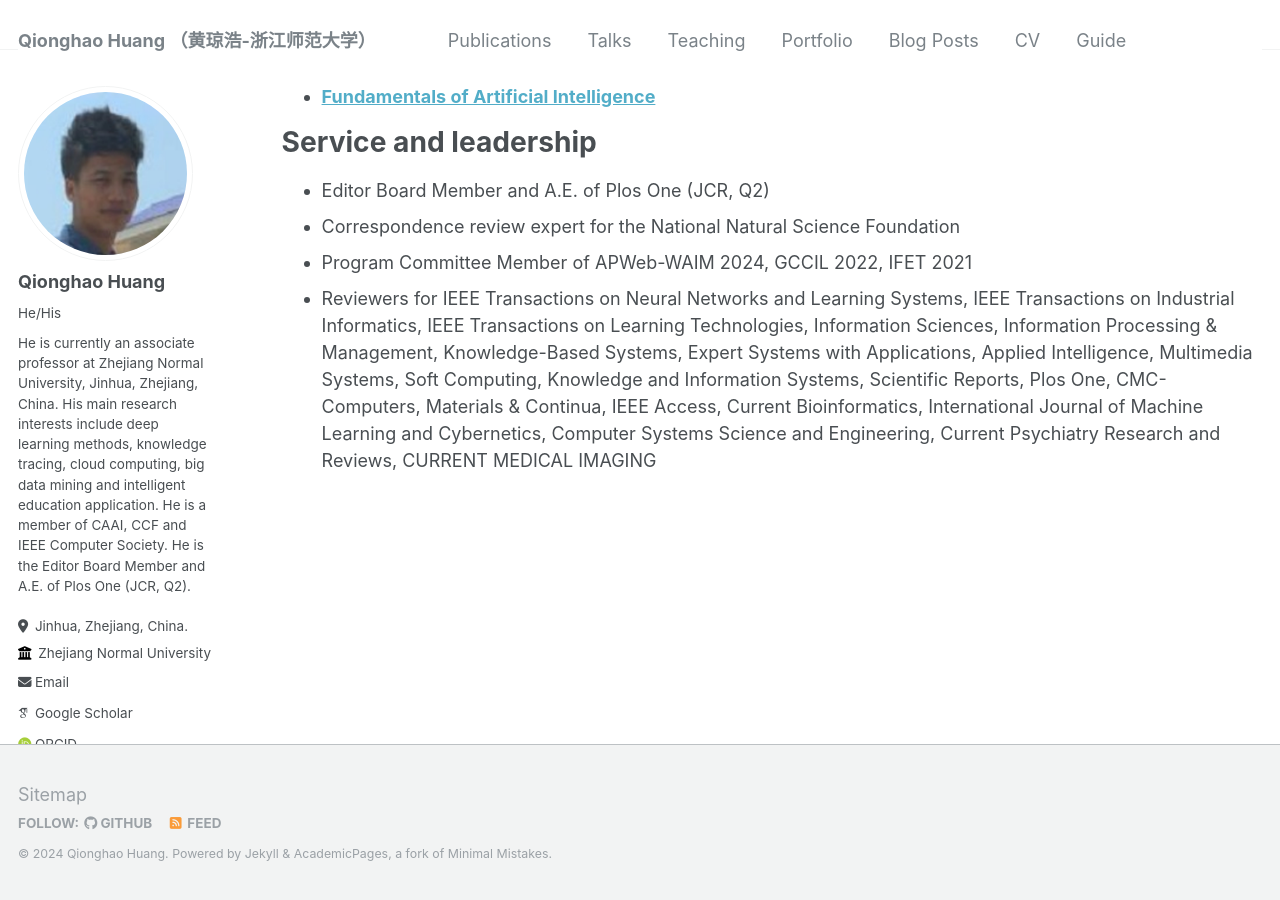
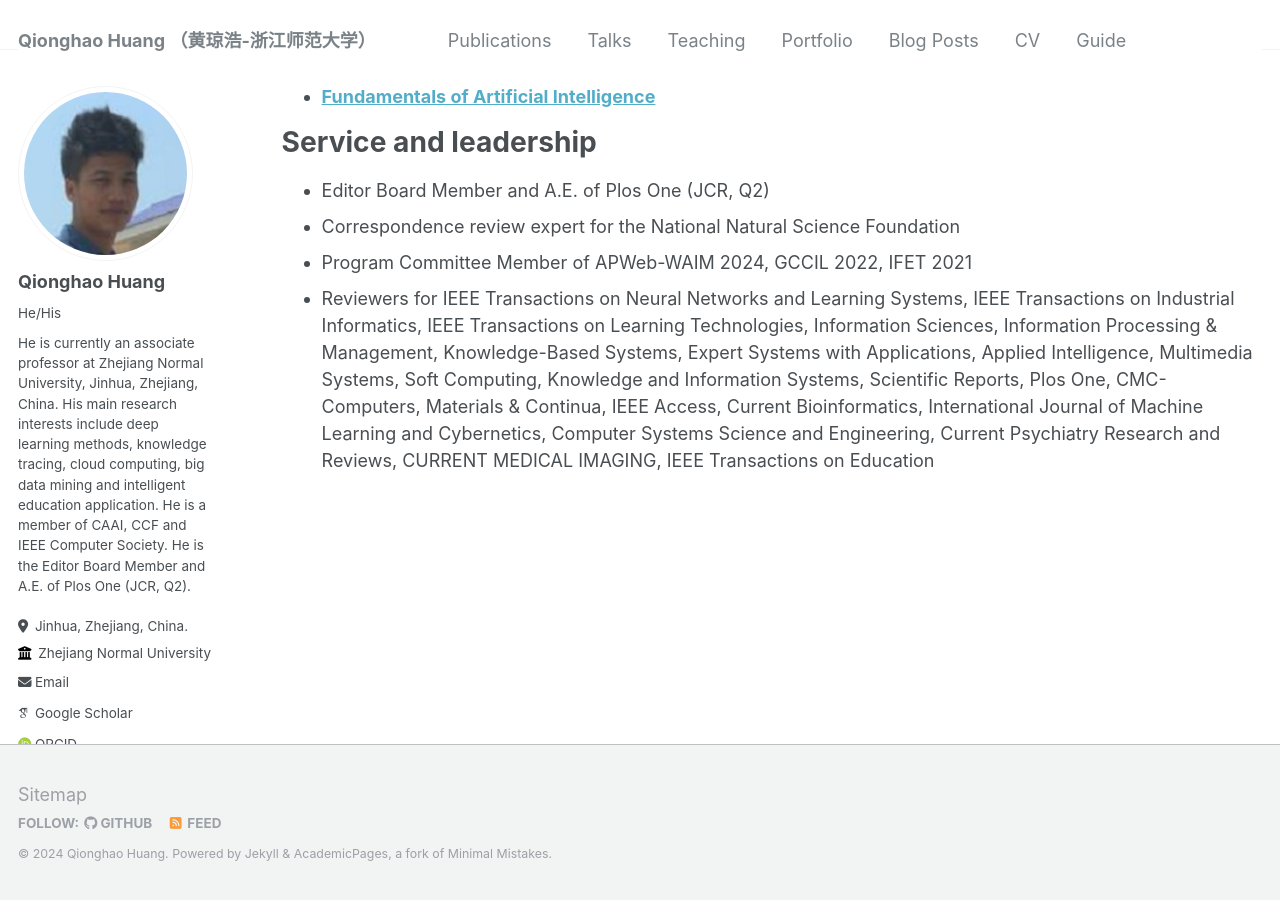
Before and after one commit to qhhuang-ai/qhhuang-ai.github.io, a Jekyll site: the page built from _pages/cv.md, in a window 1280 px wide and 900 px high, scrolled down 4698 px. Built offline with Jekyll 4.4.1, drawn with Linux system fonts in a browser that asks for light colours; some web fonts are replaced.

Commit message:
update CV

```diff
--- a/_pages/cv.md
+++ b/_pages/cv.md
@@ -64,4 +64,4 @@
 * Editor Board Member and A.E. of Plos One (JCR, Q2)
 * Correspondence review expert for the National Natural Science Foundation
 * Program Committee Member of APWeb-WAIM 2024, GCCIL 2022, IFET 2021
-* Reviewers for IEEE Transactions on Neural Networks and Learning Systems, IEEE Transactions on Industrial Informatics, IEEE Transactions on Learning Technologies, Information Sciences, Information Processing & Management, Knowledge-Based Systems, Expert Systems with Applications, Applied Intelligence, Multimedia Systems, Soft Computing, Knowledge and Information Systems, Scientific Reports, Plos One, CMC-Computers, Materials & Continua,  IEEE Access, Current Bioinformatics, International Journal of Machine Learning and Cybernetics, Computer Systems Science and Engineering, Current Psychiatry Research and Reviews, CURRENT MEDICAL IMAGING
+* Reviewers for IEEE Transactions on Neural Networks and Learning Systems, IEEE Transactions on Industrial Informatics, IEEE Transactions on Learning Technologies, Information Sciences, Information Processing & Management, Knowledge-Based Systems, Expert Systems with Applications, Applied Intelligence, Multimedia Systems, Soft Computing, Knowledge and Information Systems, Scientific Reports, Plos One, CMC-Computers, Materials & Continua,  IEEE Access, Current Bioinformatics, International Journal of Machine Learning and Cybernetics, Computer Systems Science and Engineering, Current Psychiatry Research and Reviews, CURRENT MEDICAL IMAGING,  IEEE Transactions on Education
```
